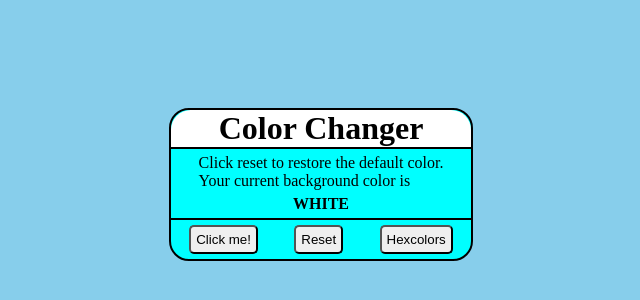
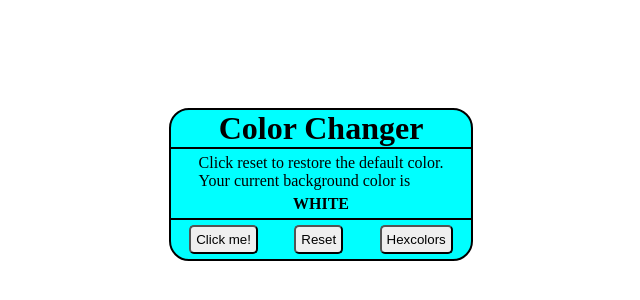
Before and after one commit to Sheydom/backgroundColorChanger, a plain HTML site: page index.html in a window 1280 px wide. Shown: the part 192-492 px from the top of the page, without its empty margins (319-959 px from the left). Drawn offline with Linux system fonts and the light colour scheme.

Commit message:
updated color

```diff
--- a/style.css
+++ b/style.css
@@ -9,7 +9,7 @@ body{
    margin: auto;
    justify-content: center;
    align-items: center;
-   background-color: skyblue;
+   background-color: white;
 
 }
 
@@ -35,7 +35,6 @@ body{
 #title{
     display: flex;
     justify-content: center;
-    background-color: white;
     width: 100%;
     border-radius: 20px 20px 0 0;
 
```
